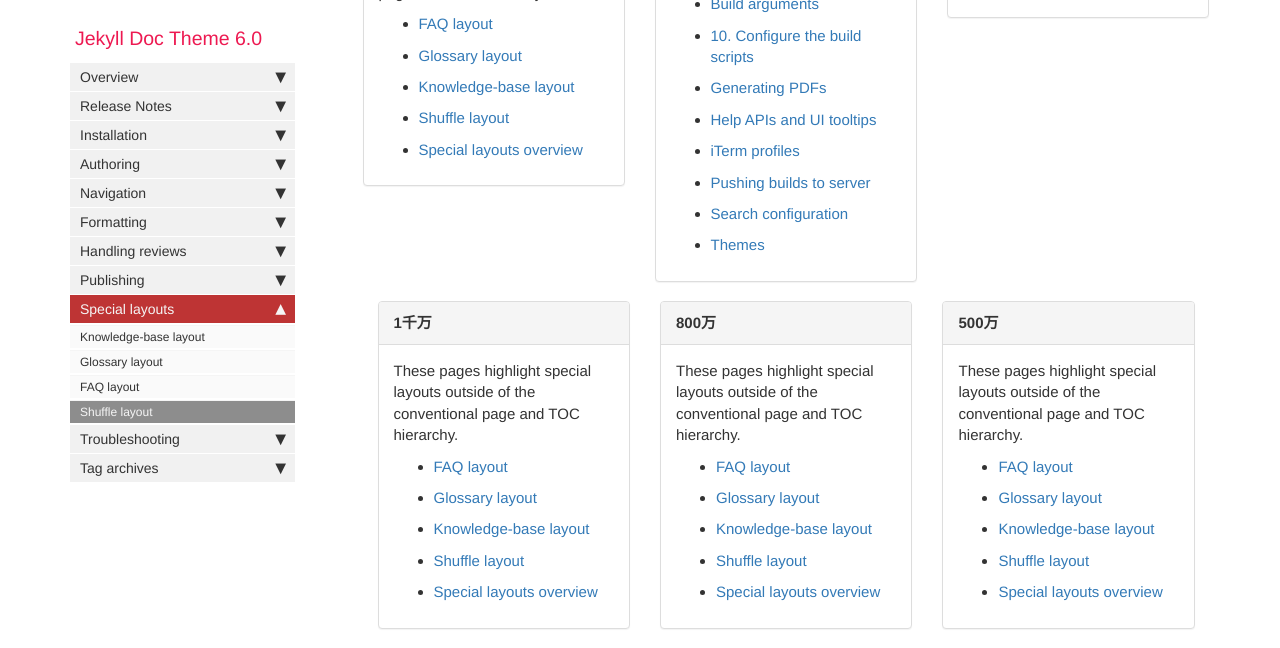
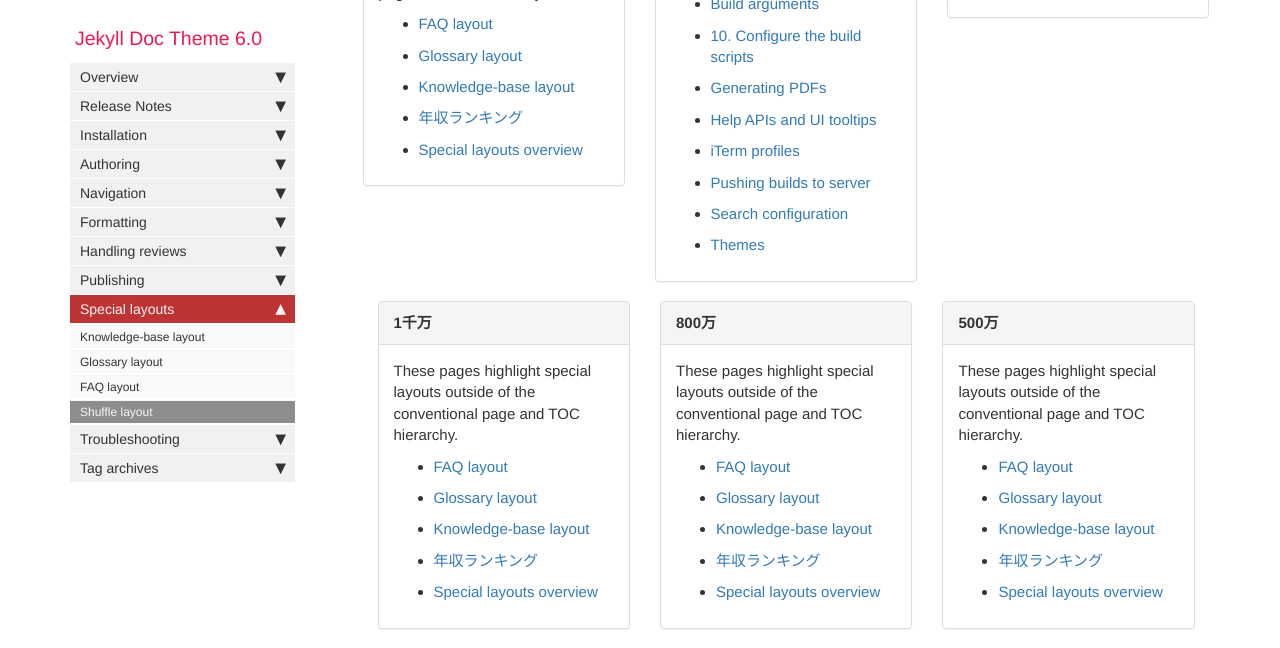
Before and after one commit to takagotch/page482, a Jekyll site: the page built from pages/mydoc/mydoc_shuffle.html, in a window 1280 px wide and 900 px high, scrolled down 887 px. Shown: the part 151-799 px from the top of the window. Built offline with Jekyll 4.4.1, drawn with Linux system fonts in a browser that asks for light colours; comment, search, counter and statistics services are not loaded; some of the changed text lies outside the part shown.

Commit message:
Update mydoc_shuffle.html

```diff
--- a/pages/mydoc/mydoc_shuffle.html
+++ b/pages/mydoc/mydoc_shuffle.html
@@ -1,5 +1,5 @@
 ---
-title: Shuffle layout
+title: 年収ランキング
 tags: [special_layouts]
 last_updated: November 30, 2015
 
```
